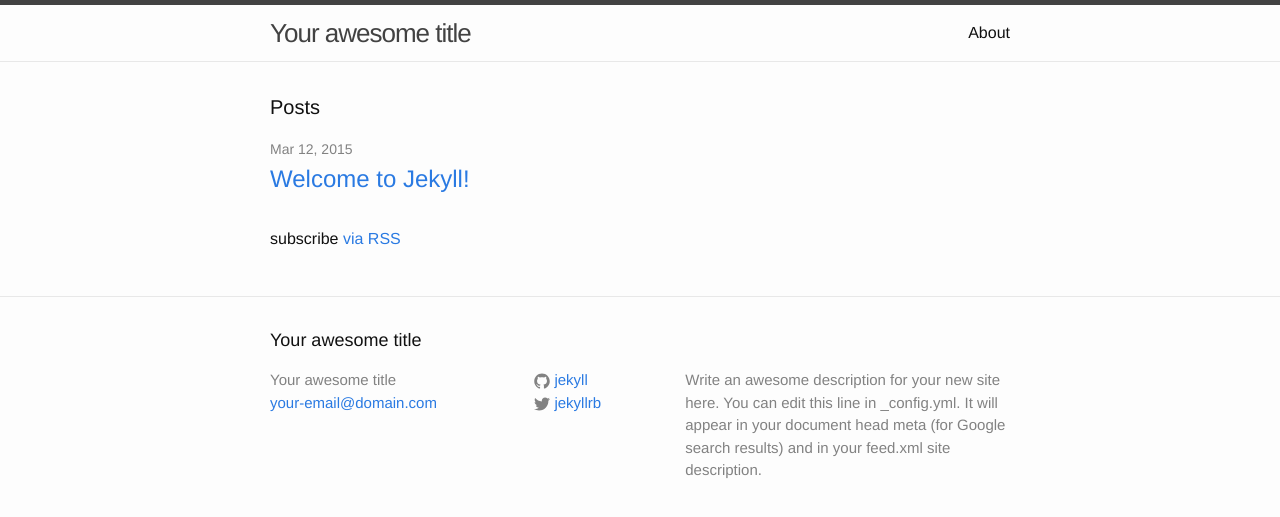
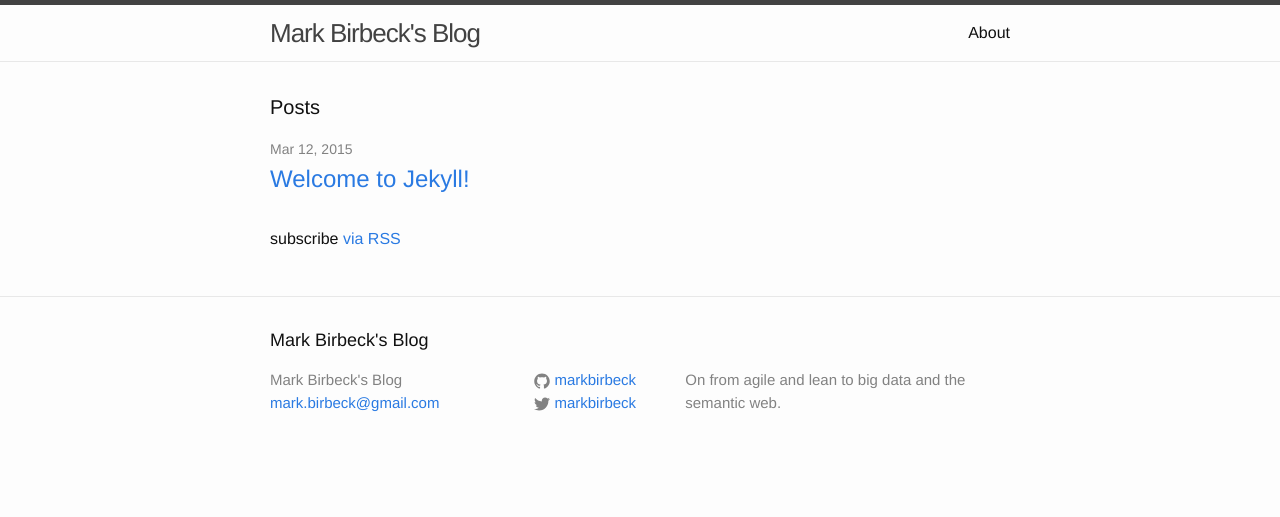
Before and after one commit to markbirbeck/markbirbeck.com, a Jekyll site: the page built from index.html, in a window 1280 px wide. Shown: the top 517 px of the page. Built offline with Jekyll 4.4.1, drawn with Linux system fonts in a browser that asks for light colours.

Commit message:
modify _config to add personal details

```diff
--- a/_config.yml
+++ b/_config.yml
@@ -1,14 +1,12 @@
 # Site settings
-title: Your awesome title
-email: your-email@domain.com
+title: Mark Birbeck's Blog
+email: mark.birbeck@gmail.com
 description: > # this means to ignore newlines until "baseurl:"
-  Write an awesome description for your new site here. You can edit this
-  line in _config.yml. It will appear in your document head meta (for
-  Google search results) and in your feed.xml site description.
+  On from agile and lean to big data and the semantic web.
 baseurl: "" # the subpath of your site, e.g. /blog/
-url: "http://yourdomain.com" # the base hostname & protocol for your site
-twitter_username: jekyllrb
-github_username:  jekyll
+url: "http://markbirbeck.com" # the base hostname & protocol for your site
+twitter_username: markbirbeck
+github_username:  markbirbeck
 
 # Build settings
 markdown: kramdown
```
